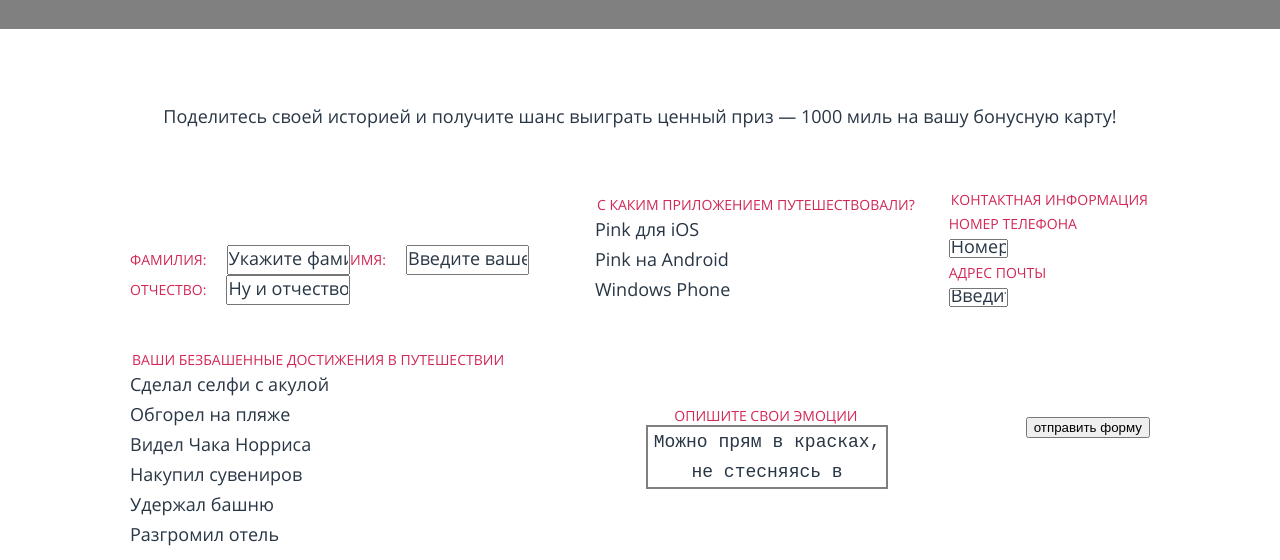
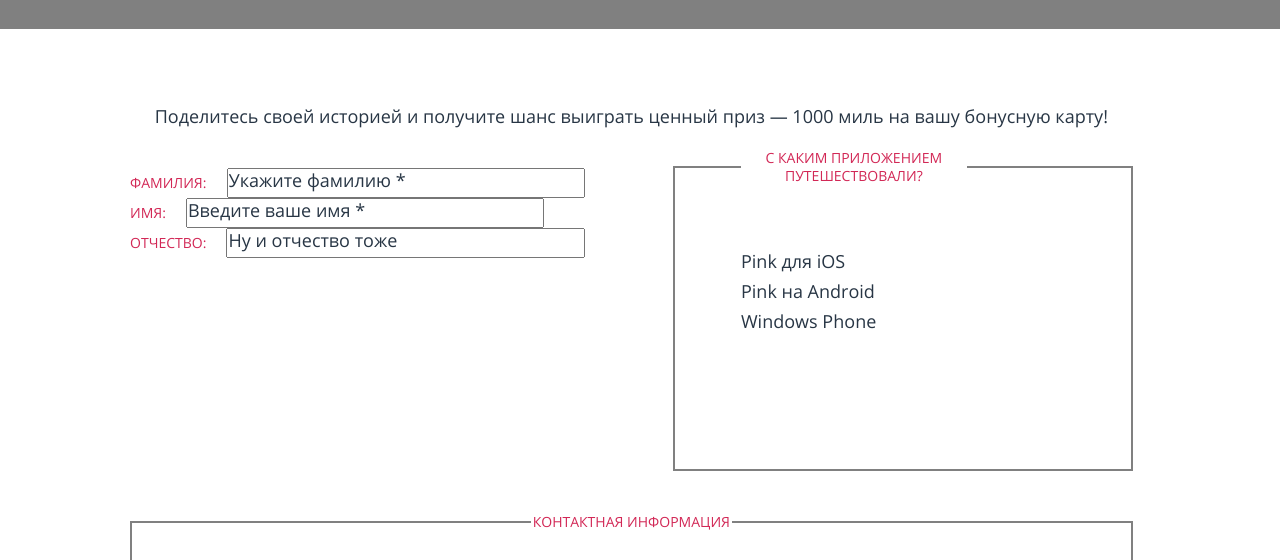
Before and after one commit to Tim1331/1464733-pink-22, a website: page source/form.html in a window 1280 px wide. Shown: the part 201-761 px from the top of the page. Drawn offline with nearby package versions, Linux system fonts and the light colour scheme; files that its build step writes are made by us from their sources.

Commit message:
Адаптивная сетка блока form-content под декстопное разрешение

```diff
--- a/source/form.html
+++ b/source/form.html
@@ -82,9 +82,9 @@
             <fieldset class="form-content__user-data">
               <legend class="form-content__data-legend">Контактная информация</legend>
               <label class="form-content__phone" for="phone">номер телефона</label>
-              <input class="data-text" type="text" id="phone" name="number-phone" placeholder="Номер, пожалуйста">
+              <input class="data-text data-text--info" type="text" id="phone" name="number-phone" placeholder="Номер, пожалуйста">
               <label class="form-content__mail" for="mail">адрес почты</label>
-              <input class="data-text" type="text" id="mail" name="address-mail" placeholder="Введите почту *">
+              <input class="data-text " type="text" id="mail" name="address-mail" placeholder="Введите почту *">
             </fieldset>
           </div>
           <div class="form-content__attachment">
--- a/source/less/blocks/crazy-checkbox.less
+++ b/source/less/blocks/crazy-checkbox.less
@@ -5,4 +5,32 @@
 .crazy-checkbox__label {
   .size(@eighteen);
   .lh(@thirty);
+
+  @media (min-width: @desktop-width) {
+    margin-left: 137px;
+
+    &:first-of-type {
+      order: -5;
+    }
+
+    &:nth-of-type(2) {
+      order: -2;
+    }
+
+    &:nth-of-type(3) {
+      order: -4;
+    }
+
+    &:nth-of-type(4) {
+      order: -1;
+    }
+
+    &:nth-of-type(5) {
+      order: -3;
+    }
+
+    &:last-of-type {
+      order: 0;
+    }
+  }
 }
--- a/source/less/blocks/data-text.less
+++ b/source/less/blocks/data-text.less
@@ -15,6 +15,19 @@
   }
 
   @media (min-width: @desktop-width) {
-    width: 27.6%;
+    width: 76.674%;
+
+    &--info {
+      width: 44.976%;
+
+      &:first-of-type {
+        order: -3;
+        margin-right: 70px;
+      }
+
+      &:last-of-type {
+        order: -2;
+      }
+    }
   }
 }
--- a/source/less/blocks/form-content-wrapper.less
+++ b/source/less/blocks/form-content-wrapper.less
@@ -1,11 +1,9 @@
 .form-content-wrapper {
   margin: 0 20px;
 
-  @media (min-width: @tablet-width) {
+  @media (min-width: @desktop-width) {
+    margin: 0 130px;
+    width: 78.334%;
     position: relative;
   }
-
-  @media (min-width: @desktop-width) {
-    margin: 0 130px;
-  }
 }
--- a/source/less/blocks/form-content.less
+++ b/source/less/blocks/form-content.less
@@ -23,7 +23,6 @@
     justify-content: space-between;
     flex-wrap: wrap;
     align-items: center;
-    .wrapper;
   }
 }
 
@@ -40,8 +39,15 @@
   }
 
   @media (min-width: @desktop-width) {
-    width: 433px;
+    width: 46.064%;
     padding: 0;
+    margin-top: -195px;
+  }
+}
+
+.form-content__travel {
+  @media (min-width: @desktop-width) {
+    width: 100%;
   }
 }
 
@@ -52,14 +58,34 @@
   @media (min-width: @tablet-width) {
     order: -2;
   }
+
+  @media (min-width: @desktop-width) {
+    width: 100%;
+  }
+}
+
+.form-content__data-legend {
+  color: @varnich;
+  .uppercase;
+  .lh(@eighteen);
+  .center;
 }
 
 .form-content__attachment {
   @media (min-width: @tablet-width) {
     order: -3;
   }
+
+  @media (min-width: @desktop-width) {
+    width: 45.852%;
+  }
 }
 
+.form-content__emotion {
+  @media (min-width: @desktop-width) {
+    width: 100%;
+  }
+}
 
 .form-content__crazy-travel {
   display: flex;
@@ -67,6 +93,13 @@
   padding: 0;
   margin: 0;
   border: 0;
+
+  @media (min-width: @desktop-width) {
+    border: 2px solid grey;
+    flex-direction: row;
+    flex-wrap: wrap;
+    padding: 54px 59px 57px 60px;
+  }
 }
 
 .form-content__user-data {
@@ -75,6 +108,36 @@
   padding: 0;
   margin: 0;
   border: 0;
+
+  @media (min-width: @desktop-width) {
+    border: 2px solid grey;
+    padding: 44px 60px 55px 60px;
+    flex-direction: row;
+    flex-wrap: wrap;
+    //justify-content: space-between;
+  }
+}
+
+.form-content__phone {
+  color: @varnich;
+  .uppercase;
+  .lh(@thirty);
+
+  @media (min-width: @desktop-width) {
+    order: -1;
+    margin-left: 20px;
+  }
+}
+
+.form-content__mail {
+  color: @varnich;
+  .uppercase;
+  .lh(@thirty);
+
+  @media (min-width: @desktop-width) {
+    order: 0;
+    margin-left: 38.7%;
+  }
 }
 
 .form-content__attachment-travel {
@@ -83,13 +146,16 @@
   padding: 0;
   margin: 0;
   border: 0;
+
+  @media (min-width: @desktop-width) {
+    border: 2px solid grey;
+    padding: 61px 164px 133px 66px;
+  }
 }
 
 .form-content__surname,
 .form-content__name,
-.form-content__patronymic,
-.form-content__phone,
-.form-content__mail {
+.form-content__patronymic {
   color: @varnich;
   .uppercase;
   .lh(@thirty);
@@ -115,7 +181,7 @@
   color: @base-color;
   .size(@eighteen);
   .lh(@thirty);
-  width: 99.29%;
+  width: 100%;
   padding: 0;
   resize: none;
   border: 2px solid grey;
@@ -125,9 +191,12 @@
   padding: 0;
   margin: 0;
   border: 0;
+
+  @media (min-width: @desktop-width) {
+    border: 2px solid grey;
+    padding: 44px 60px 45px 60px;
+  }
 }
-
-
 
 .form-content__button {
   margin-bottom: 46px;
@@ -137,4 +206,10 @@
   .uppercase;
   .lh(@thirty);
   .center;
+
+  @media (min-width: @desktop-width) {
+    position: absolute;
+    right: 0;
+    top: 1060px;
+  }
 }
```
